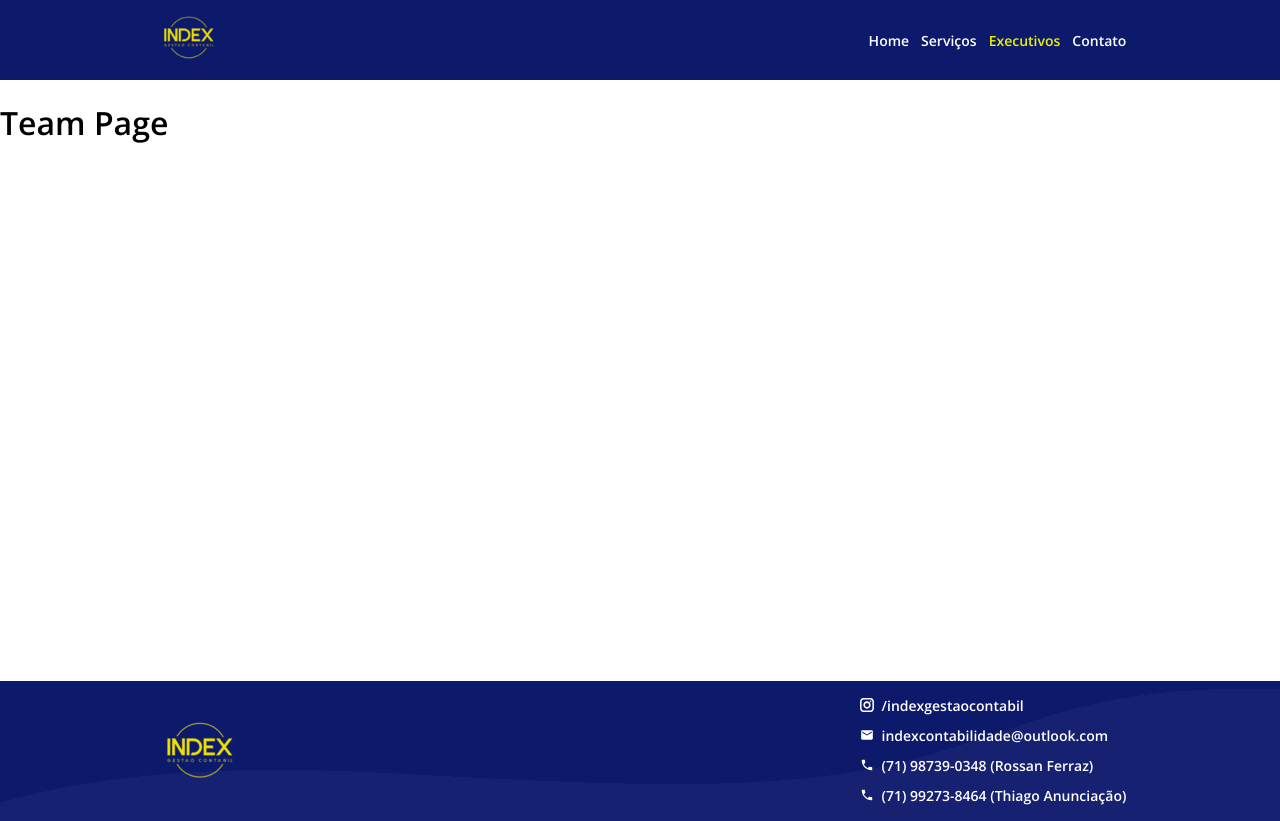
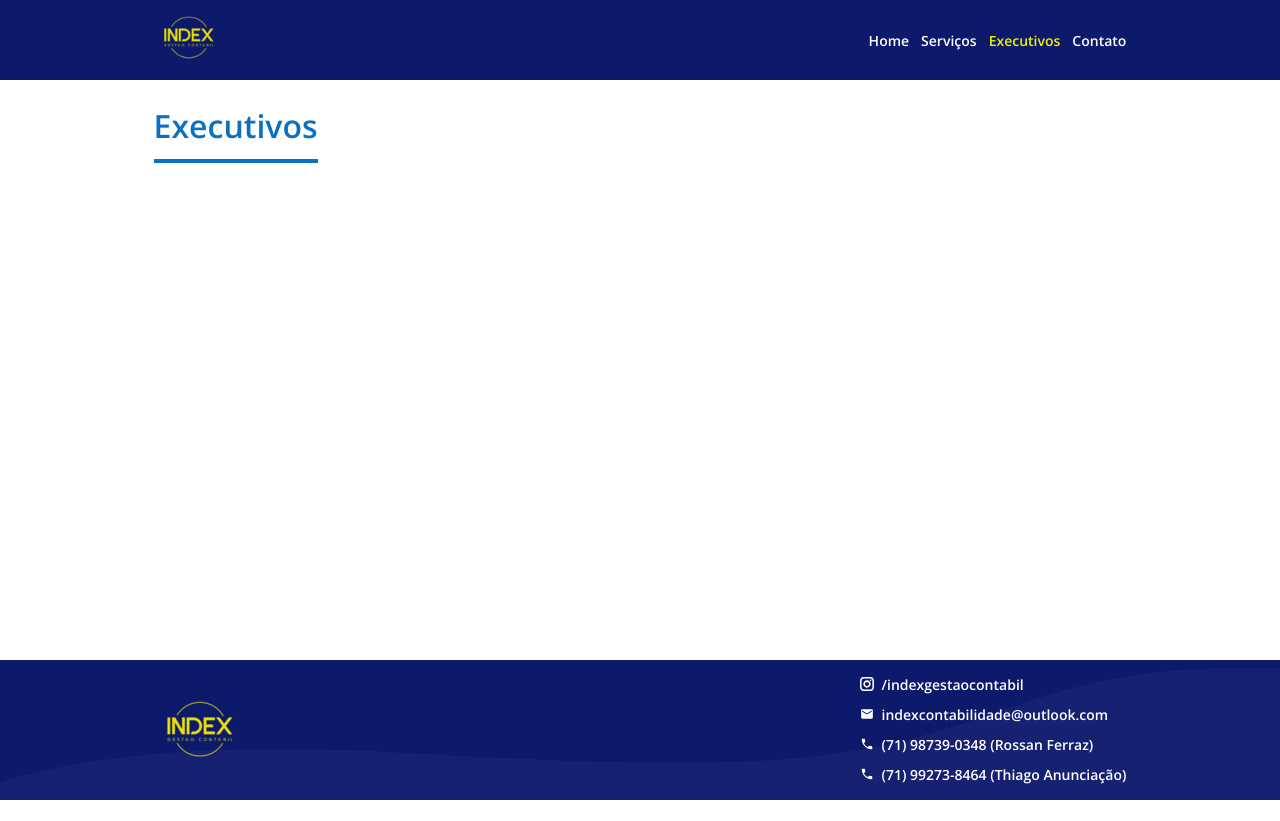
Before and after one commit to indexgestaocontabil/indexgestaocontabil.github.io, a React (Create React App) app: page /executivos in a window 1280 px wide. After the commit the page ends 800 px from the top, so only its background shows below. Built offline with nearby package versions, Linux system fonts and the light colour scheme.

Commit message:
Update on content-wrapper css

```diff
--- a/src/index.scss
+++ b/src/index.scss
@@ -42,3 +42,21 @@ body {
 .container {
   min-height: calc(var(--window-height) - #{$header-height + $footer-height})
 }
+
+.content-wrapper {
+  $vpadding: 24px;
+  padding: $vpadding $side-padding-desktop;
+
+  @media #{$breakpoint-mobile} {
+      padding: $vpadding $side-padding-mobile;
+  }
+}
+
+.content-wrapper-no-vp {
+  $vpadding: 0px;
+  padding: $vpadding $side-padding-desktop;
+
+  @media #{$breakpoint-mobile} {
+      padding: $vpadding $side-padding-mobile;
+  }
+}
--- a/src/pages/ContactPage/ContactPage.scss
+++ b/src/pages/ContactPage/ContactPage.scss
@@ -1,14 +1,5 @@
 @import '../../placeholders';
 @import '../../vars';
-
-.contact-wrapper {
-    $vpadding: 24px;
-    padding: $vpadding $side-padding-desktop;
-
-    @media #{$breakpoint-mobile} {
-        padding: $vpadding $side-padding-mobile;
-    }
-}
 
 .submit-button {
     $submit-background-color: var(--theme-color-3);
--- a/src/pages/ContactPage/ContactPage.tsx
+++ b/src/pages/ContactPage/ContactPage.tsx
@@ -70,7 +70,7 @@ function ContactPage() {
   }
 
   return (
-    <div className='contact-wrapper'>
+    <div className='content-wrapper'>
       <Title content="Contato" />
 
       <Formik
--- a/src/pages/TeamPage/TeamPage.scss
+++ b/src/pages/TeamPage/TeamPage.scss
@@ -0,0 +1,6 @@
+@import '../../placeholders';
+@import '../../vars';
+
+.team-wrapper {
+
+}
--- a/src/pages/TeamPage/TeamPage.tsx
+++ b/src/pages/TeamPage/TeamPage.tsx
@@ -1,8 +1,13 @@
 import React from 'react';
+import Title from '../../components/Title/Title';
 import './TeamPage.scss';
 
 function TeamPage() {
-  return <h1>Team Page</h1>;
+  return (
+    <div className='content-wrapper'>
+      <Title content="Executivos" />
+    </div>
+  );
 }
 
 export default TeamPage;
```
